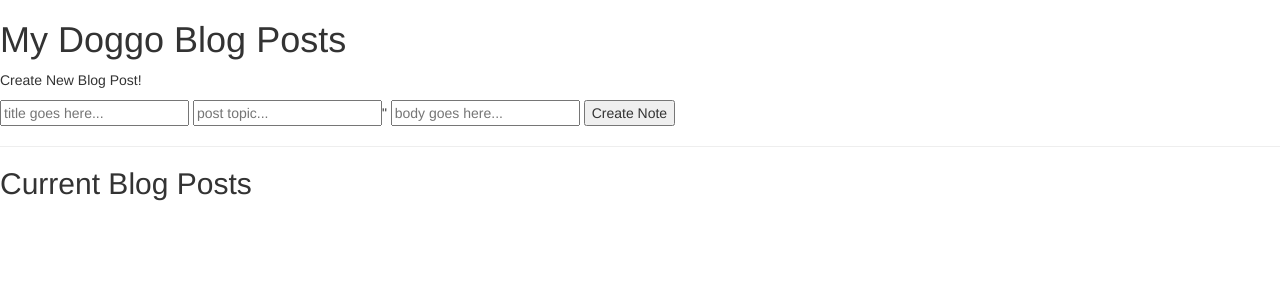
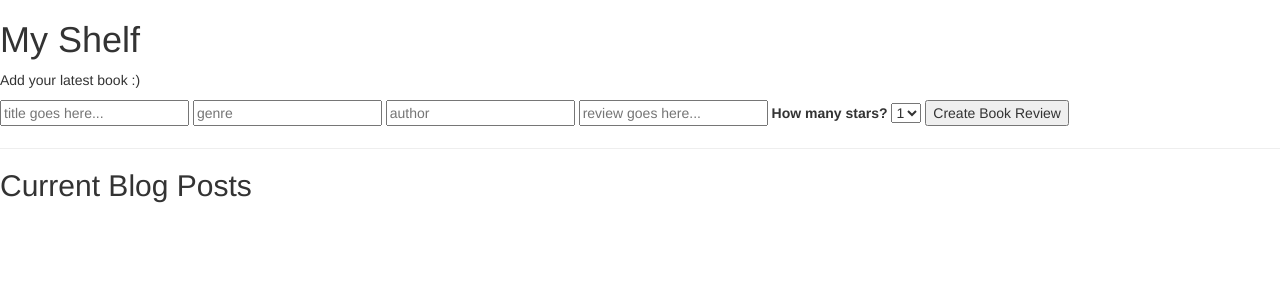
Before and after one commit to 17maxiao/book-recommender, a Django app: template recommender/main/templates/shelf.html in a window 1280 px wide. Shown: the top 300 px of the page. Run offline with Django 3.2, Linux system fonts and the light colour scheme; the template is opened without the code that fills it, so the values that code supplies are empty; some libraries are stand-ins or nearby versions.

Commit message:
bug fixes

```diff
--- a/recommender/main/models.py
+++ b/recommender/main/models.py
@@ -13,4 +13,4 @@ class ShelfEntry(models.Model): ## this is for book reviews for a particular use
     genre = models.CharField(max_length=200)
 
     def __str__(self):
-        return self.title
+        return self
--- a/recommender/main/templates/shelf.html
+++ b/recommender/main/templates/shelf.html
@@ -1,18 +1,27 @@
-<h1>My Doggo Blog Posts</h1>
+<h1>My Shelf</h1>
 <link rel="stylesheet" href="//maxcdn.bootstrapcdn.com/bootstrap/3.2.0/css/bootstrap.min.css">
 <link rel="stylesheet" href="//maxcdn.bootstrapcdn.com/bootstrap/3.2.0/css/bootstrap-theme.min.css">
 
 <form method="POST" action="/home">
     {% csrf_token %}
-    <p>Create New Blog Post!</p>
+    <p>Add your latest book :) </p>
     <input name="title" placeholder="title goes here..."/>
-    <input name="topic" placeholder="post topic..."/>"
-    <input name="body" placeholder="body goes here..."/>
-    <input type="submit" value="Create Note" />
+    <input name="genre" placeholder="genre"/>
+    <input name="author" placeholder="author"/>
+    <input name="body" placeholder="review goes here..."/>
+    <label for="rating">How many stars?</label>
+    <select id="rating" name="rating">
+        <option value="one">1</option>
+        <option value="two">2</option>
+        <option value="three">3</option>
+        <option value="four">4</option>
+        <option value="five">5</option>
+    </select>
+    <input type="submit" value="Create Book Review" />
 </form>
 <hr />
 <h2>Current Blog Posts</h2>
 {% for entry in entries %}
-    <a href = "post/{{post.id}}">{{entry.title}} created at {{entry.created_at}}</a>
+    <!-- <a href = "entry/{{entry.id}}">{{entry.title}} created at {{entry.created_at}}</a> -->
     <hr />
 {% endfor %}
--- a/recommender/main/views.py
+++ b/recommender/main/views.py
@@ -42,6 +42,7 @@ def shelf(request):
             body = markdown2.markdown(request.POST["body"]),
             topic = request.POST["topic"]
         )
-    entry.save()
+        entry.save()
+
     entries = ShelfEntry.objects.all()
     return render(request, 'shelf.html', {'entries': entries})
```
Also changed, not shown: recommender/db.sqlite3, recommender/main/migrations/0001_initial.py (added).
